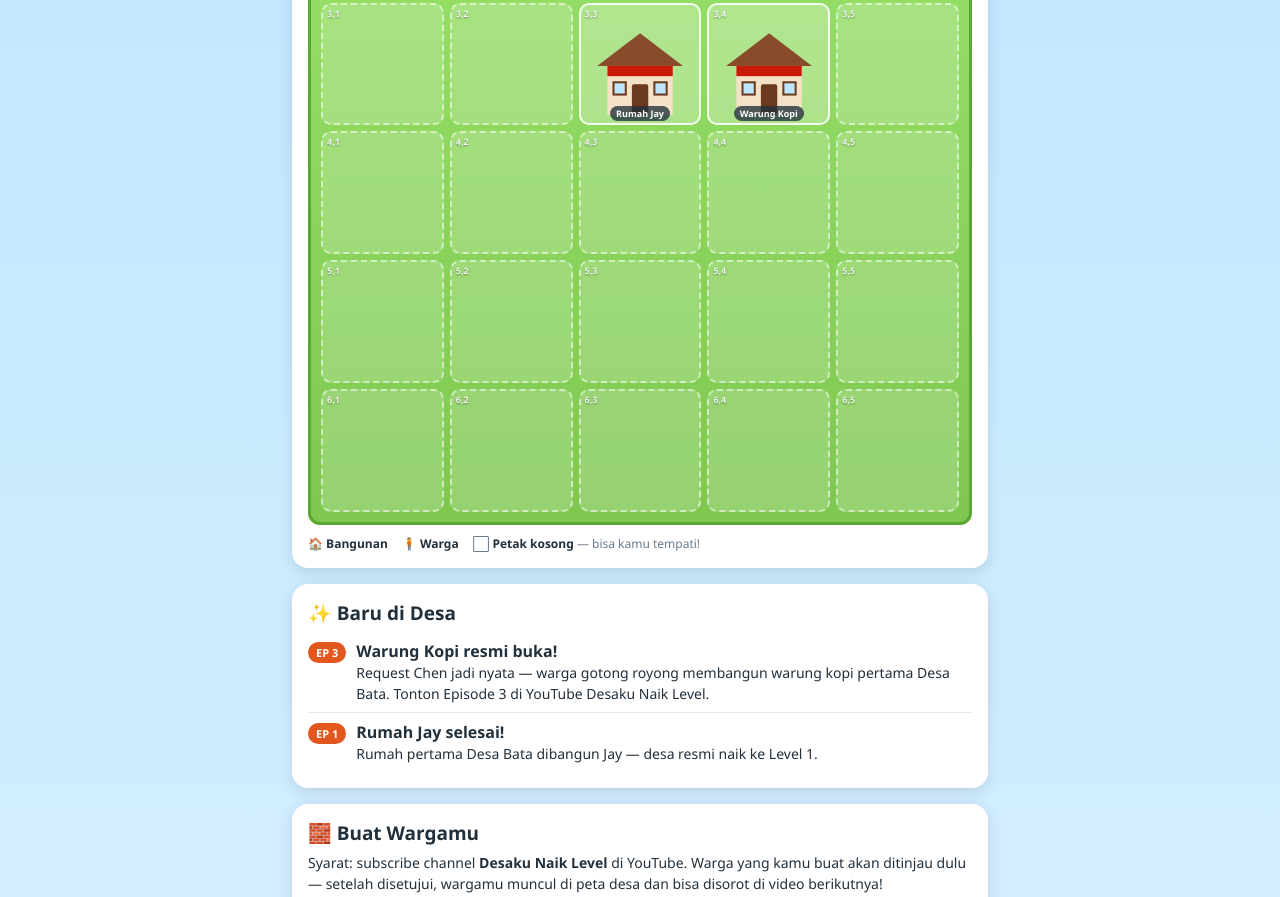
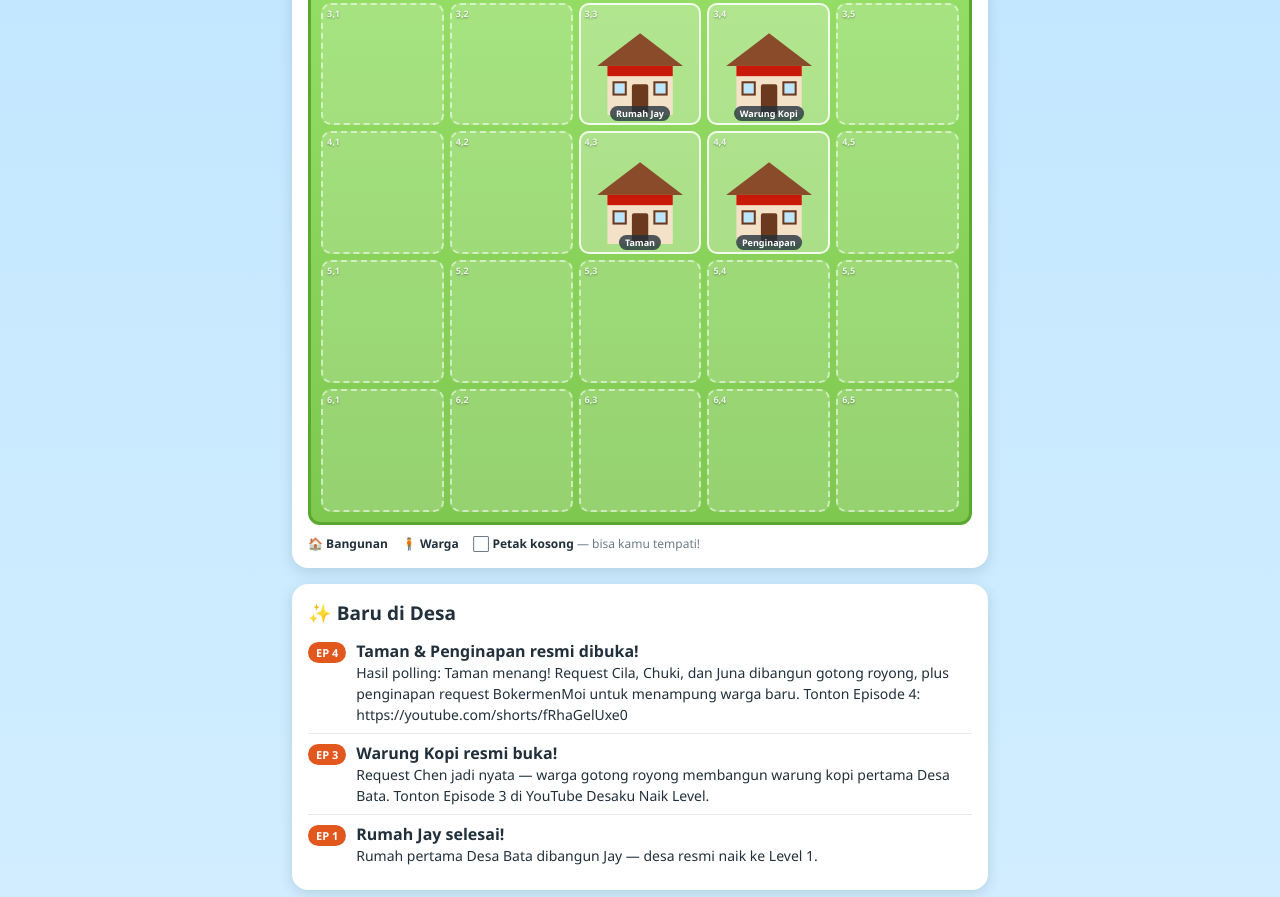
Before and after one commit to lalatnanrapuh-jpg/lalatnanrapuh-jpg.github.io, a plain HTML site: page index.html in a window 1280 px wide. Shown: the part 492-1389 px from the top of the page. Drawn offline with Linux system fonts and the light colour scheme; no server answers.

Commit message:
Episode 4: Taman & Penginapan selesai — bangunan + berita di Peta Desa Bata

```diff
--- a/index.html
+++ b/index.html
@@ -250,7 +250,9 @@ const APPS_SCRIPT_URL = "https://script.google.com/macros/s/AKfycbxSt21pz53p8WJq
    petak: "baris R, kolom C" — baris 1..6, kolom 1..5. */
 const BUILDINGS = [
   { nama: "Rumah Jay", tipe: "rumah", status: "selesai", episode: 1, petak: "baris 3, kolom 3" },
-  { nama: "Warung Kopi", tipe: "warung", status: "selesai", episode: 3, petak: "baris 3, kolom 4" }
+  { nama: "Warung Kopi", tipe: "warung", status: "selesai", episode: 3, petak: "baris 3, kolom 4" },
+  { nama: "Taman", tipe: "taman", status: "selesai", episode: 4, petak: "baris 4, kolom 3" },
+  { nama: "Penginapan", tipe: "penginapan", status: "selesai", episode: 4, petak: "baris 4, kolom 4" }
 ];
 
 /* Level desa saat ini. */
@@ -266,7 +268,8 @@ const SEED_RESIDENTS = [
 /* Berita perkembangan per episode. */
 const NEWS = [
   { episode: 1, judul: "Rumah Jay selesai!", teks: "Rumah pertama Desa Bata dibangun Jay — desa resmi naik ke Level 1." },
-  { episode: 3, judul: "Warung Kopi resmi buka!", teks: "Request Chen jadi nyata — warga gotong royong membangun warung kopi pertama Desa Bata. Tonton Episode 3 di YouTube Desaku Naik Level." }
+  { episode: 3, judul: "Warung Kopi resmi buka!", teks: "Request Chen jadi nyata — warga gotong royong membangun warung kopi pertama Desa Bata. Tonton Episode 3 di YouTube Desaku Naik Level." },
+  { episode: 4, judul: "Taman & Penginapan resmi dibuka!", teks: "Hasil polling: Taman menang! Request Cila, Chuki, dan Juna dibangun gotong royong, plus penginapan request BokermenMoi untuk menampung warga baru. Tonton Episode 4: https://youtube.com/shorts/fRhaGelUxe0" }
 ];
 
 const FACES = ["Senyum", "Tertawa", "Kaget", "Santai", "Semangat", "Kalem", "Kedip", "Cemberut", "Bingung", "Cinta", "Serius"];
```
